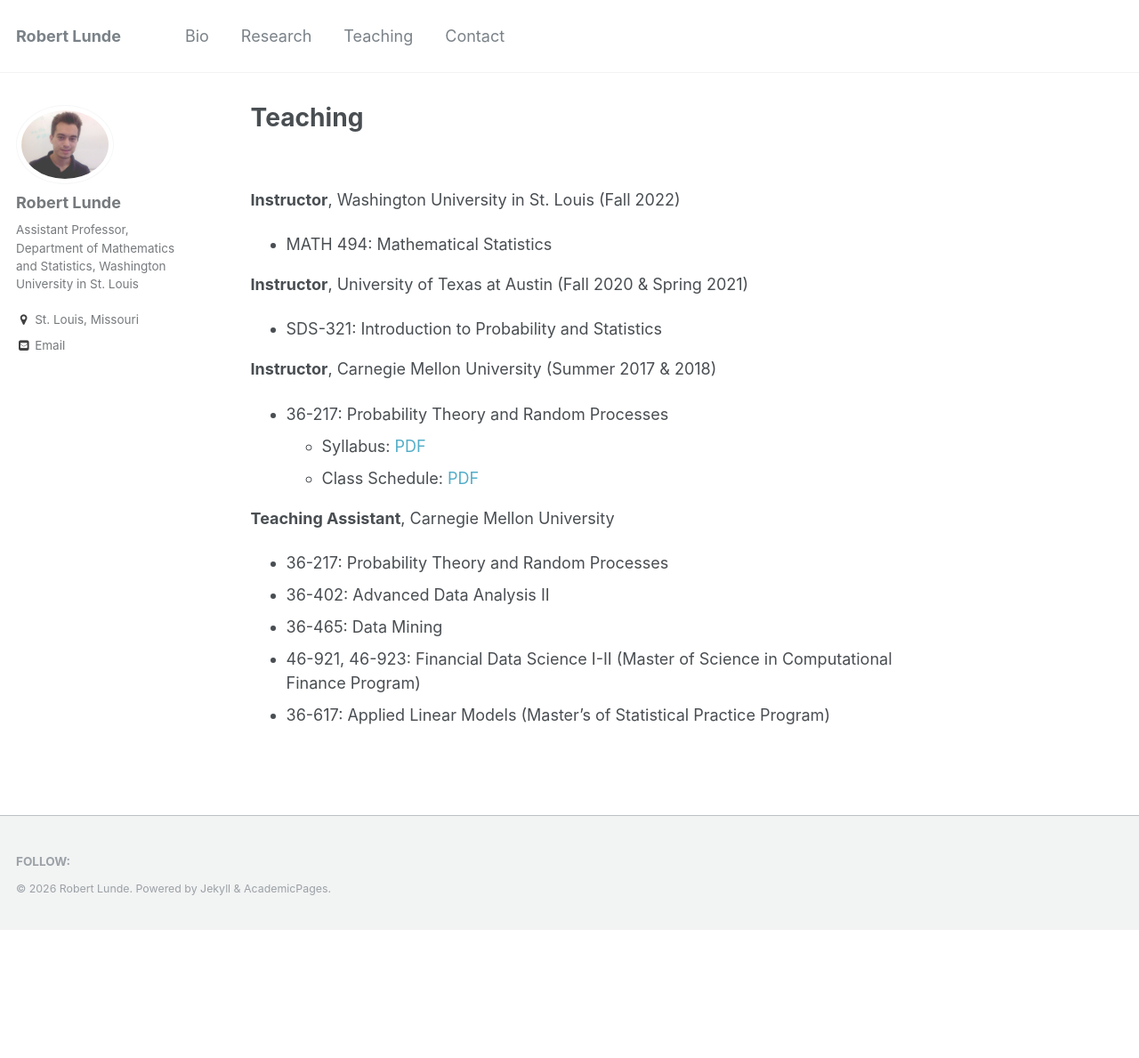
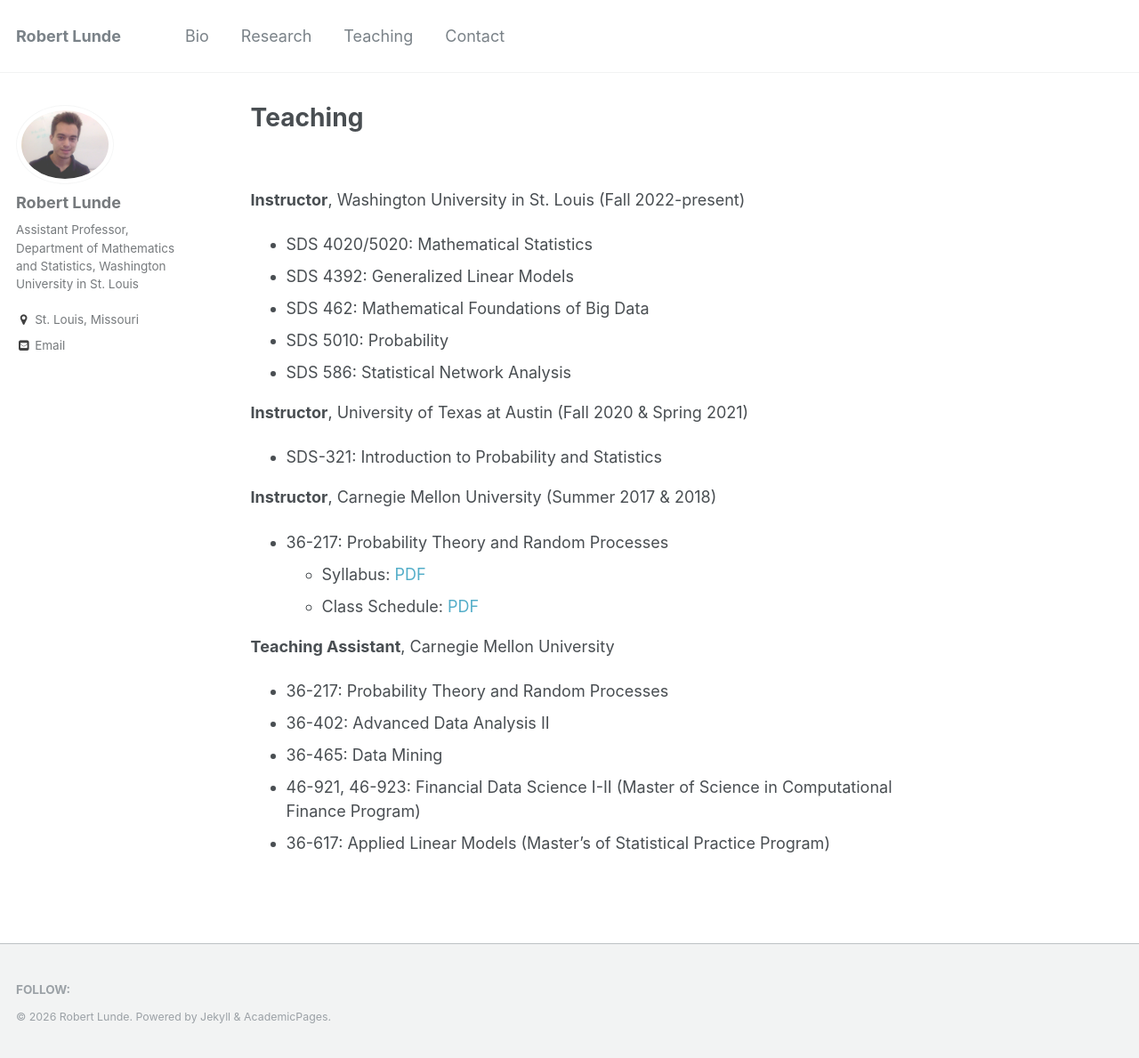
Before and after one commit to rslunde/rslunde.github.io, a Jekyll site: the page built from _pages/teaching.md, in a window 1280 px wide and 1189 px high. Shown: the whole window at 89% size. Built offline with Jekyll 4.4.1, drawn with Linux system fonts in a browser that asks for light colours.

Commit message:
Update teaching.md

```diff
--- a/_pages/teaching.md
+++ b/_pages/teaching.md
@@ -5,8 +5,12 @@ author_profile: true
 ---
 <br>
 
-<b>Instructor</b>, Washington University in St. Louis (Fall 2022)
-* MATH 494: Mathematical Statistics
+<b>Instructor</b>, Washington University in St. Louis (Fall 2022-present)
+* SDS 4020/5020: Mathematical Statistics
+* SDS 4392: Generalized Linear Models
+* SDS 462: Mathematical Foundations of Big Data
+* SDS 5010: Probability
+* SDS 586: Statistical Network Analysis
 
 <b>Instructor</b>, University of Texas at Austin (Fall 2020 & Spring 2021)
 * SDS-321: Introduction to Probability and Statistics
```
